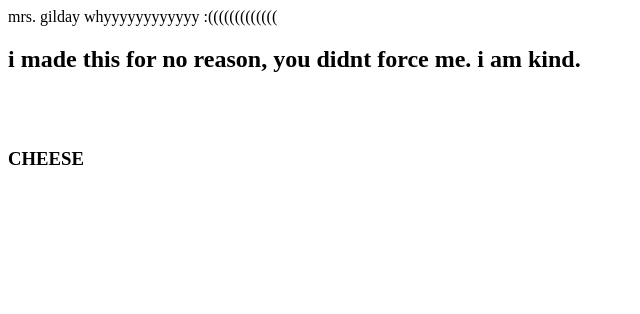
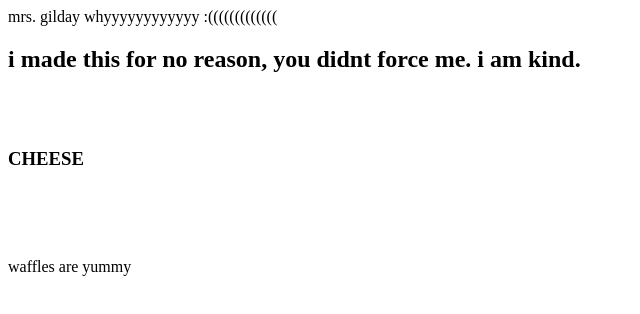
Before and after one commit to NULL318alt/thingy-I-was-forced-to-make, a plain HTML site: page index.html in a window 1280 px wide. Shown: the top 314 px of the page, without its empty margins (0-640 px from the left). Drawn offline with Linux system fonts and the light colour scheme.

Commit message:
Update index.html

```diff
--- a/index.html
+++ b/index.html
@@ -7,9 +7,10 @@
 <br>
 <br>
 <h3>CHEESE</h3>
-
-
-
+<br>
+<br>
+<br>
+<p>waffles are yummy</p>
 
 
 
```
